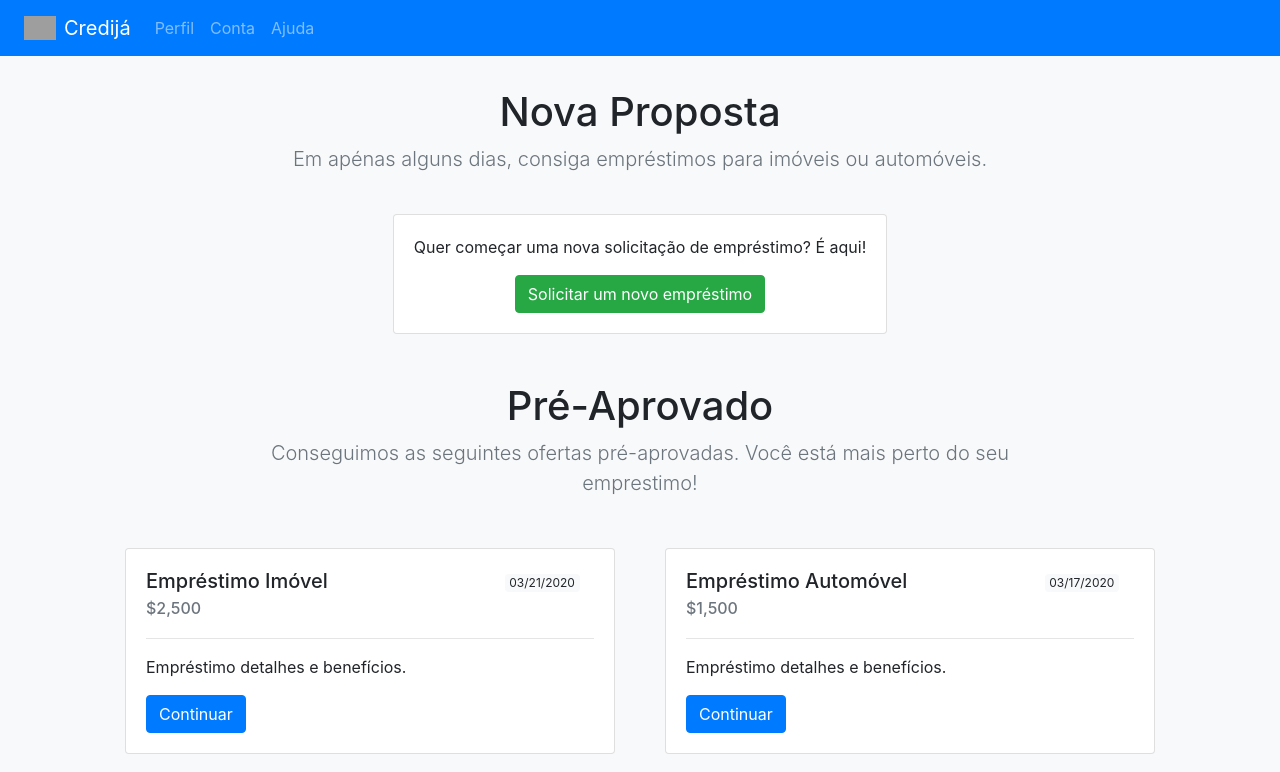
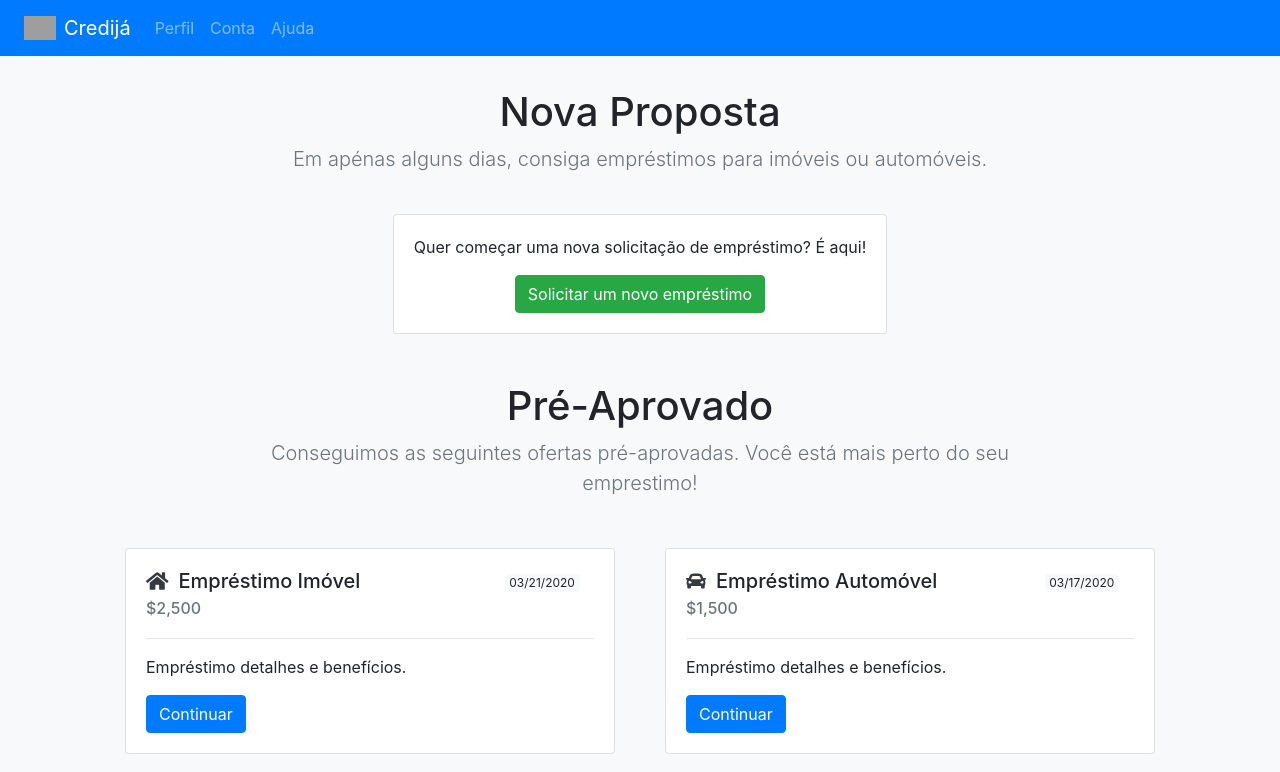
Before and after one commit to guilsa/irruptor, a React (Create React App) app: page / in a window 1280 px wide. Shown: the top 772 px of the page. Built offline with nearby package versions, Linux system fonts and the light colour scheme; grey boxes are pictures that could not be loaded.

Commit message:
Install react-fontawesome

```diff
--- a/package.json
+++ b/package.json
@@ -3,6 +3,9 @@
   "version": "0.1.0",
   "private": true,
   "dependencies": {
+    "@fortawesome/fontawesome-svg-core": "^1.2.34",
+    "@fortawesome/free-solid-svg-icons": "^5.15.2",
+    "@fortawesome/react-fontawesome": "^0.1.14",
     "@hookform/resolvers": "^1.3.5",
     "@testing-library/jest-dom": "^5.11.4",
     "@testing-library/react": "^11.1.0",
--- a/src/Dashboard.js
+++ b/src/Dashboard.js
@@ -1,6 +1,9 @@
 import React from 'react'
 import { Link } from 'react-router-dom'
 import { Container, Row, Col, Card, CardDeck, Button, Badge } from 'react-bootstrap'
+
+import { FontAwesomeIcon } from '@fortawesome/react-fontawesome'
+import { faCar, faHome } from '@fortawesome/free-solid-svg-icons'
 
 export const Dashboard = () => {
   const CustomHeader = (props) => (
@@ -14,17 +17,34 @@ export const Dashboard = () => {
     </section>
   )
 
-  const CustomCard = (props) => (
+  const PropostaCard = (props) => {
+    const Icon = () =>
+      props.type === 'morgage' ? (
+        <span className='d-inline'>
+          <FontAwesomeIcon color='#343a40' icon={faHome} />
+        </span>
+      ) : (
+        <span className='d-inline'>
+          <FontAwesomeIcon color='#343a40' icon={faCar} />
+        </span>
+      )
+
+    return (
       <Col md='6' style={{ padding: 10 }}>
         <Card style={{ minWidth: '20rem' }}>
           <Card.Body>
             <Row>
               <Col>
-              <Card.Title>{props.title}</Card.Title>
+                <Card.Title>
+                  <Icon />
+                  <label className='d-inline' style={{ paddingLeft: 10 }}>{props.title}</label>
+                </Card.Title>
                 <Card.Subtitle className='mb-1 text-muted'>{props.price}</Card.Subtitle>
               </Col>
               <Col xs={4} sm={3} md={4} lg={3}>
-              <Badge variant='light' className='font-weight-normal'>{props.date}</Badge>
+                <Badge variant='light' className='font-weight-normal'>
+                  {props.date}
+                </Badge>
               </Col>
             </Row>
             <hr />
@@ -35,31 +55,35 @@ export const Dashboard = () => {
         </Card>
       </Col>
     )
+  }
 
-  const Proposta = (props) => (
+  const PropostasContainer = (props) => (
     <Container className='py-4'>
       <CustomHeader title={props.title} text={props.text} />
       <Row>
         <CardDeck style={{ margin: '0 auto' }}>
-          <CustomCard
+          <PropostaCard
             title='Empréstimo Imóvel'
             price='$2,500'
             text='Empréstimo detalhes e benefícios.'
             date='03/21/2020'
+            type='morgage'
             status={props.status}
           />
-          <CustomCard
+          <PropostaCard
             title='Empréstimo Automóvel'
             price='$1,500'
             text='Empréstimo detalhes e benefícios.'
             date='03/17/2020'
+            type='automobile'
             status={props.status}
           />
-          <CustomCard
+          <PropostaCard
             title='Empréstimo Imóvel'
             price='$3,500'
             text='Empréstimo detalhes e benefícios.'
             date='03/11/2020'
+            type='morgage'
             status={props.status}
           />
         </CardDeck>
@@ -100,18 +124,18 @@ export const Dashboard = () => {
             text='Quer começar uma nova solicitação de empréstimo? É aqui!'
             status='new'
           />
-          <Proposta
+          <PropostasContainer
             title='Pré-Aprovado'
             text='Conseguimos as seguintes ofertas pré-aprovadas. Você está mais perto do seu emprestimo!'
             status='pre_approved'
           />
-          <Proposta
+          <PropostasContainer
             title='Pendente'
             text='Suas propostas estão pendentes. Estamos arguarando informações do nosso parceiro, iremos conseguir
           tirar os itens abaixo de pendente para confirmado. Entraremos em contato com voce!'
             status='pending'
           />
-          <Proposta
+          <PropostasContainer
             title='Recusado'
             text='Chato, mas infelizmente algumas propostas foram reprovadas.'
             status='declined'
```
Lines whose indentation alone changed are shown as unchanged.
